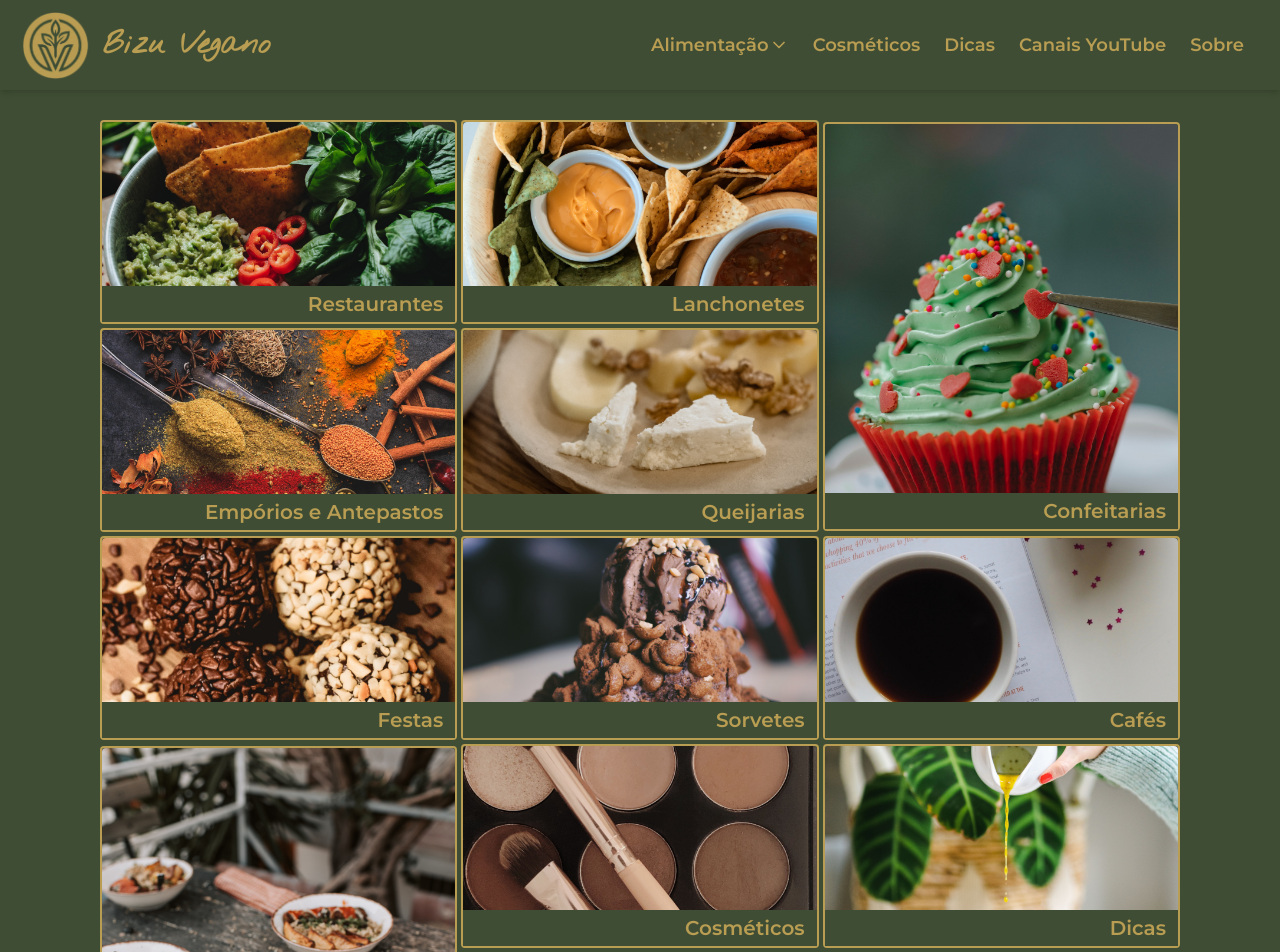
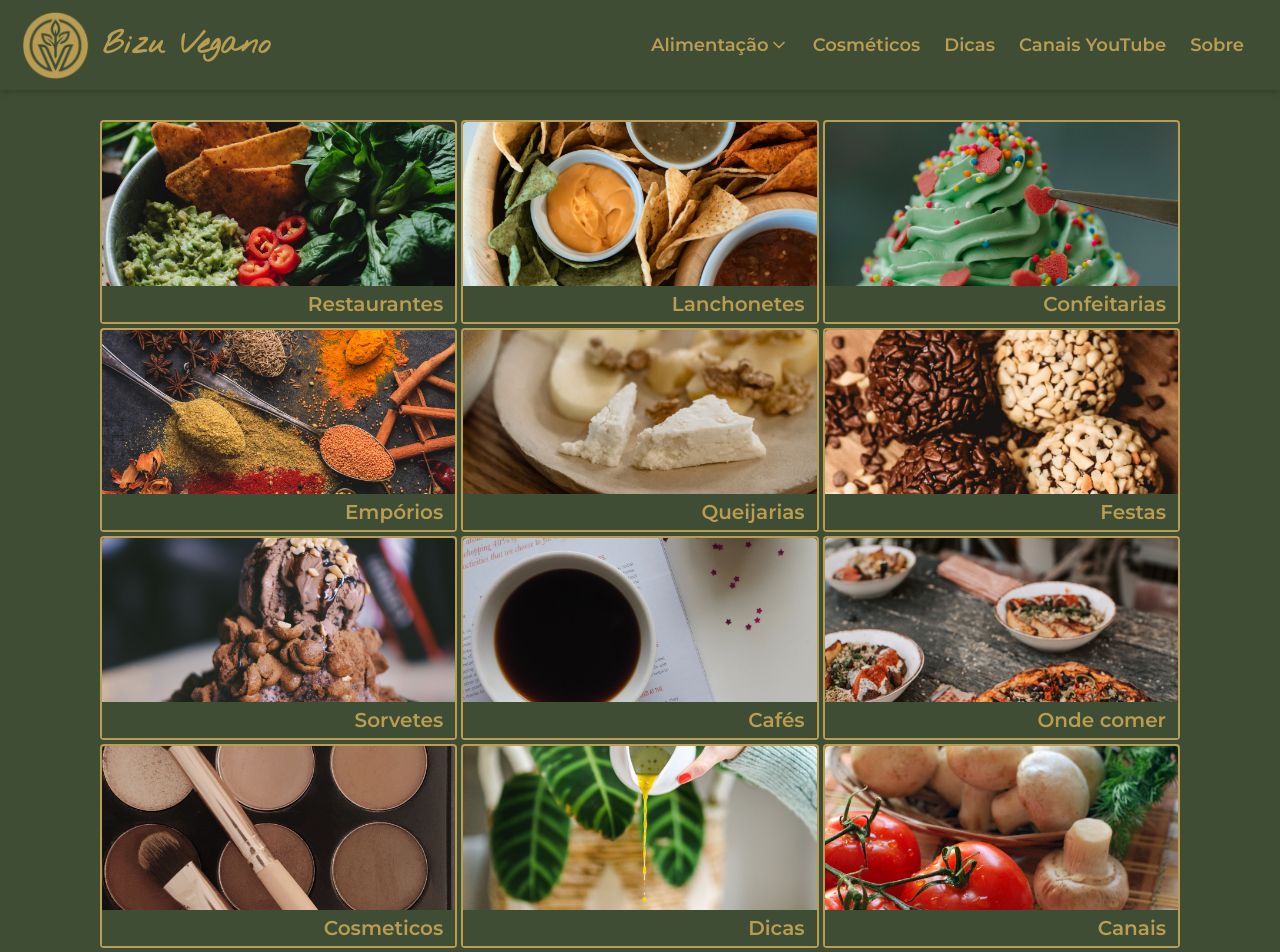
Before and after one commit to flaviare1s/bizu-vegano, a React (Vite) app: page / in a window 1280 px wide. Shown: the top 952 px of the page. Built offline with nearby package versions, Linux system fonts and the light colour scheme; no server answers.

Commit message:
Refatora e componentiza a Home, criando o componente LinkCategoria

```diff
--- /dev/null
+++ b/src/components/LinkCategoria.jsx
@@ -0,0 +1,13 @@
+/* eslint-disable react/prop-types */
+import { Link } from "react-router-dom"
+
+export const LinkCategoria = ({ link, titulo, img }) => {
+  return (
+    <>
+      <Link to={link} className='w-full border-2 border-logo rounded relative'>
+        <img className='h-[200px] w-full object-cover rounded' src={img} alt="Imagem de comida vegetariana" />
+        <h2 className='text-end px-3 py-1 text-xl font-semibold text-logo absolute bottom-0  bg-verde-escuro w-full'>{titulo}</h2>
+      </Link>
+    </>
+  )
+}
--- a/src/pages/Home.jsx
+++ b/src/pages/Home.jsx
@@ -10,59 +10,23 @@ import ondeComer from '../assets/background-onde-comer.jpg'
 import cosmeticos from '../assets/background-cosmeticos.jpg'
 import dicas from '../assets/background-receitas.jpg'
 import canais from '../assets/background-canais.jpg'
-import { Link } from 'react-router-dom'
+import { LinkCategoria } from '../components/LinkCategoria'
 
 export const Home = () => {
   return (
     <main className='flex flex-col justify-center items-center gap-1 m-auto md:grid grid-cols-3 md:px-[30px] md:py-[30px] lg:px-[100px] bg-verde-escuro'>
-      <Link to='/restaurantes' className='w-full border-2 border-logo rounded relative'>
-        <img className='h-[200px] w-full object-cover rounded' src={ restaurantes } alt="Imagem de comida vegetariana" />
-        <h2 className='text-end px-3 py-1 text-xl font-semibold text-logo absolute bottom-0  bg-verde-escuro w-full'>Restaurantes</h2>
-      </Link>
-      <Link to='/lanchonetes' className='w-full border-2 border-logo rounded relative'>
-        <img className='h-[200px] w-full object-cover rounded' src={ lanchonetes } alt="Imagem de comida vegetariana" />
-        <h2 className='text-end px-3 py-1 text-xl font-semibold text-logo absolute bottom-0  bg-verde-escuro w-full'>Lanchonetes</h2>
-      </Link>
-      <Link to='/confeitarias' className='w-full border-2 border-logo rounded relative md:row-span-2'>
-        <img className='h-[200px] md:h-[405px] w-full object-cover rounded' src={ confeitarias } alt="Imagem de comida vegetariana" />
-        <h2 className='text-end px-3 py-1 text-xl font-semibold text-logo absolute bottom-0  bg-verde-escuro w-full'>Confeitarias</h2>
-      </Link>
-      <Link to='/emporios' className='w-full border-2 border-logo rounded relative'>
-        <img className='h-[200px] w-full object-cover rounded' src={ emporios } alt="Imagem de comida vegetariana" />
-        <h2 className='text-end px-3 py-1 text-xl font-semibold text-logo absolute bottom-0  bg-verde-escuro w-full'>Empórios e Antepastos</h2>
-      </Link>
-      <Link to='/queijarias' className='w-full border-2 border-logo rounded relative'>
-        <img className='h-[200px] w-full object-cover rounded' src={ queijarias } alt="Imagem de comida vegetariana" />
-        <h2 className='text-end px-3 py-1 text-xl font-semibold text-logo absolute bottom-0  bg-verde-escuro w-full'>Queijarias</h2>
-      </Link>
-      <Link to='/festas' className='w-full border-2 border-logo rounded relative'>
-        <img className='h-[200px] w-full object-cover rounded' src={ festas } alt="Imagem de comida vegetariana" />
-        <h2 className='text-end px-3 py-1 text-xl font-semibold text-logo absolute bottom-0  bg-verde-escuro w-full'>Festas</h2>
-      </Link>
-      <Link to='/sorvetes' className='w-full border-2 border-logo rounded relative'>
-        <img className='h-[200px] w-full object-cover rounded' src={ sorvetes } alt="Imagem de comida vegetariana" />
-        <h2 className='text-end px-3 py-1 text-xl font-semibold text-logo absolute bottom-0  bg-verde-escuro w-full'>Sorvetes</h2>
-      </Link>
-      <Link to='/cafes' className='w-full border-2 border-logo rounded relative'>
-        <img className='h-[200px] w-full object-cover rounded' src={ cafes } alt="Imagem de comida vegetariana" />
-        <h2 className='text-end px-3 py-1 text-xl font-semibold text-logo absolute bottom-0  bg-verde-escuro w-full'>Cafés</h2>
-      </Link>
-      <Link to='/onde-comer' className='w-full border-2 border-logo rounded relative md:row-span-2'>
-        <img className='h-[200px] md:h-[405px] w-full object-cover rounded' src={ ondeComer } alt="Imagem de comida vegetariana" />
-        <h2 className='text-end px-3 py-1 text-xl font-semibold text-logo absolute bottom-0  bg-verde-escuro w-full'>Onde Comer</h2>
-      </Link>
-      <Link to='/cosmeticos' className='w-full border-2 border-logo rounded relative'>
-        <img className='h-[200px] w-full object-cover rounded' src={ cosmeticos } alt="Imagem de comida vegetariana" />
-        <h2 className='text-end px-3 py-1 text-xl font-semibold text-logo absolute bottom-0  bg-verde-escuro w-full'>Cosméticos</h2>
-      </Link>
-      <Link to='/dicas' className='w-full border-2 border-logo rounded relative'>
-        <img className='h-[200px] w-full object-cover rounded' src={ dicas } alt="Imagem de comida vegetariana" />
-        <h2 className='text-end px-3 py-1 text-xl font-semibold text-logo absolute bottom-0  bg-verde-escuro w-full'>Dicas</h2>
-      </Link>
-      <Link to='/canais-youtube' className='w-full border-2 border-logo rounded relative md:col-span-2'>
-        <img className='h-[200px] w-full object-cover rounded' src={ canais } alt="Imagem de comida vegetariana" />
-        <h2 className='text-end px-3 py-1 text-xl font-semibold text-logo absolute bottom-0  bg-verde-escuro w-full'>Canais YouTube</h2>
-      </Link>
+      <LinkCategoria link='/restaurantes' titulo='Restaurantes' img={ restaurantes } />
+      <LinkCategoria link='/lanchonetes' titulo='Lanchonetes' img={ lanchonetes } />
+      <LinkCategoria link='/confeitarias' titulo='Confeitarias' img={ confeitarias } />
+      <LinkCategoria link='/emporios' titulo='Empórios' img={ emporios } />
+      <LinkCategoria link='/queijarias' titulo='Queijarias' img={ queijarias } />
+      <LinkCategoria link='/festas' titulo='Festas' img={ festas } />
+      <LinkCategoria link='/sorvetes' titulo='Sorvetes' img={ sorvetes } />
+      <LinkCategoria link='/cafes' titulo='Cafés' img={ cafes } />
+      <LinkCategoria link='/onde-comer' titulo='Onde comer' img={ ondeComer } />
+      <LinkCategoria link='/cosmeticos' titulo='Cosmeticos' img={ cosmeticos } />
+      <LinkCategoria link='/dicas' titulo='Dicas' img={ dicas } />
+      <LinkCategoria link='/canais' titulo='Canais' img={ canais } />
     </main>
   )
 }
```
